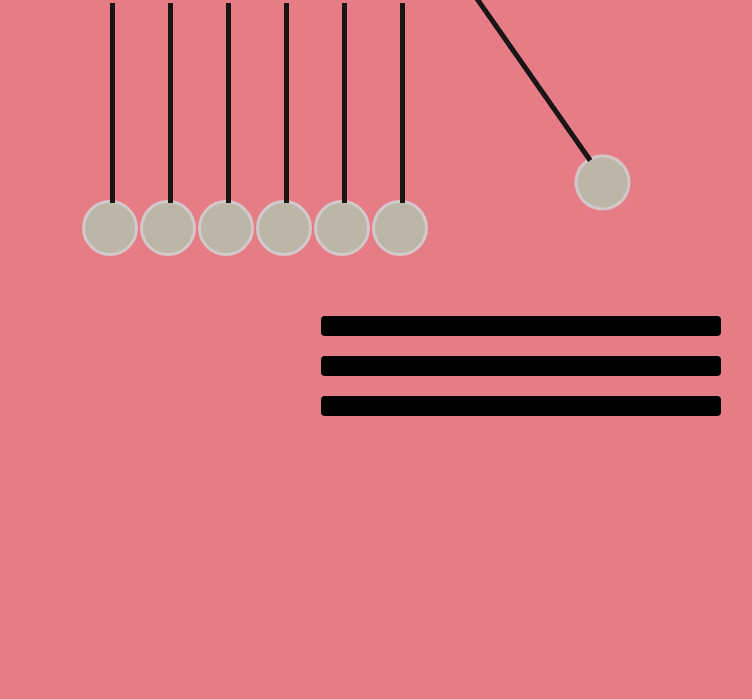
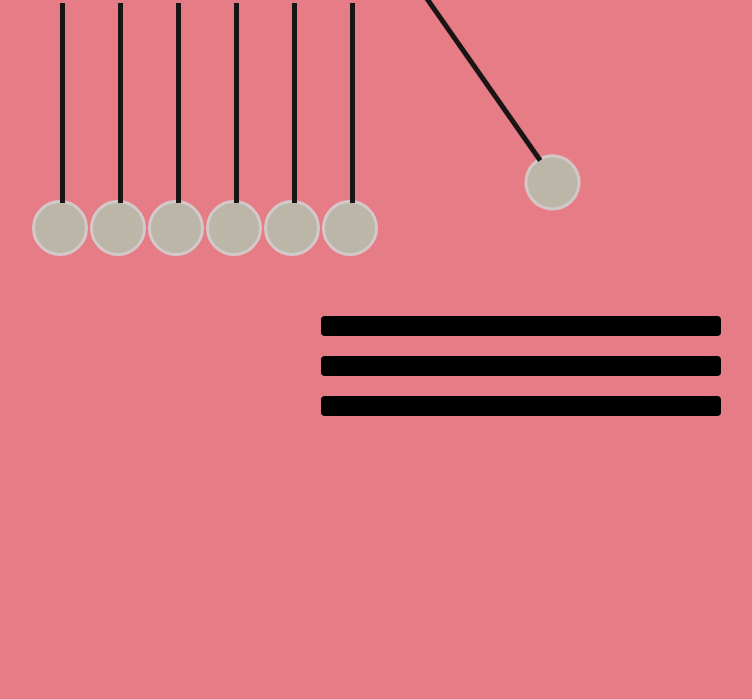
Before and after one commit to DFurtune/HW11, a plain HTML site: page index.html in a window 1280 px wide. Shown: the whole page, without its empty margins (119-871 px from the left). Drawn offline with Linux system fonts and the light colour scheme.

Commit message:
fix style

```diff
--- a/css/style.css
+++ b/css/style.css
@@ -2,9 +2,10 @@ body {
   background: #e67c85;
 }
 .balls {
-  margin: 200px;
   display: inline-flex;
   align-items: center;
+  margin-top: 200px;
+  margin-left: 150px;
 }
 .ball::before {
   content: "";
```
Also changed, not shown: index.html (+1 -0 lines).
